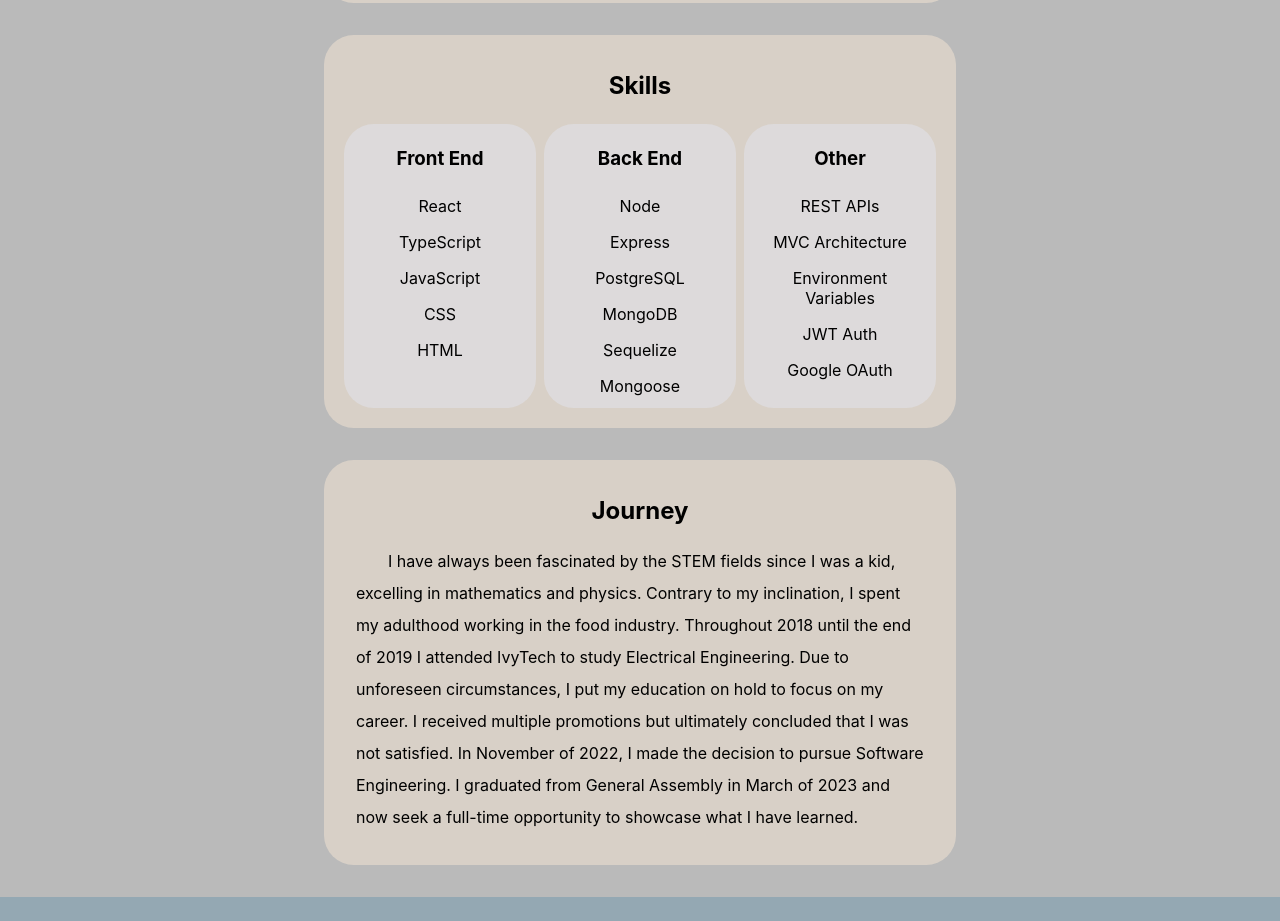
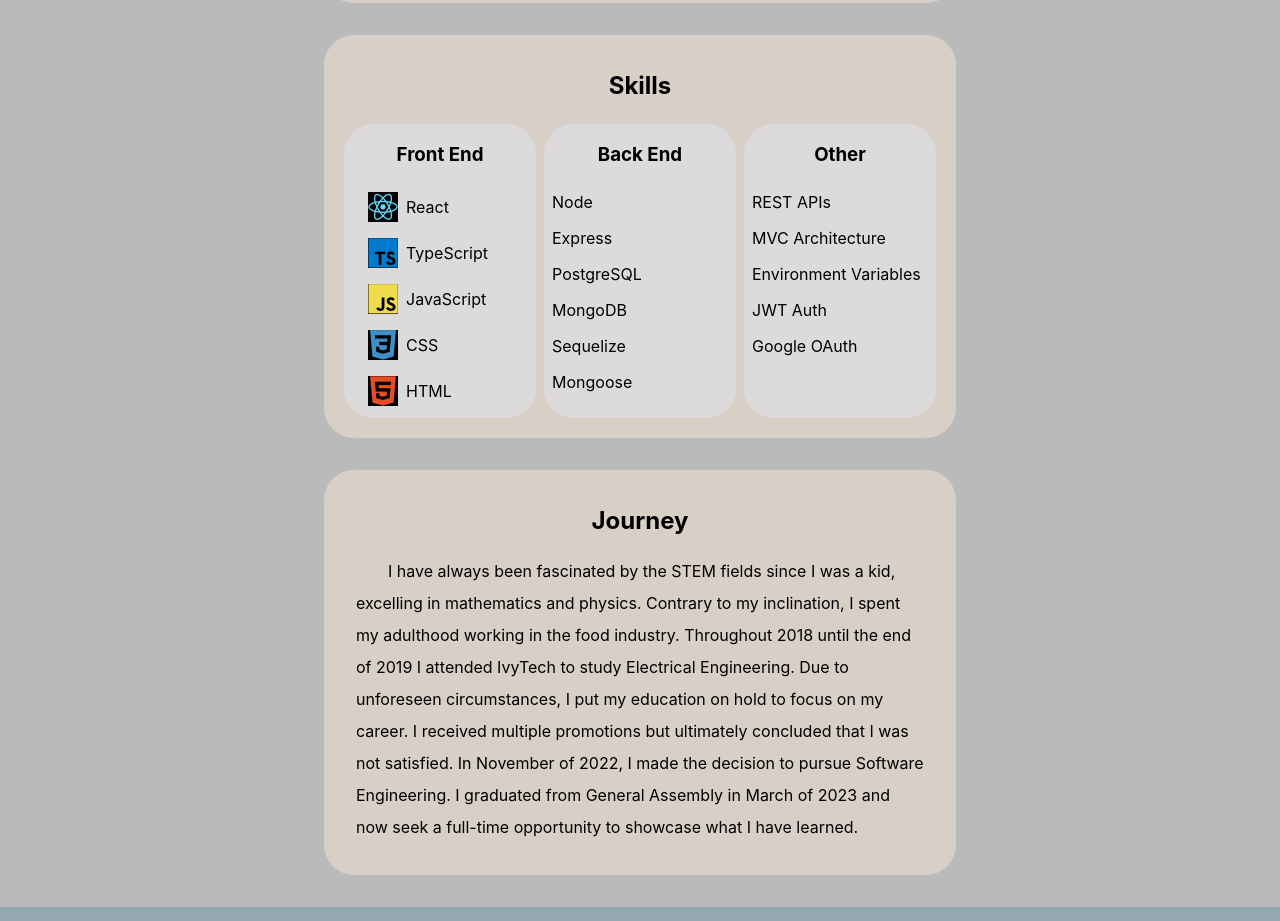
Before and after one commit to csalguera/portfolio-react, a React (Create React App) app: page / in a window 1280 px wide. Shown: the part 3300-4221 px from the top of the page. Built offline with nearby package versions, Linux system fonts and the light colour scheme.

Commit message:
add lookup table to render skill name and an associated image

```diff
--- a/public/index.html
+++ b/public/index.html
@@ -24,6 +24,7 @@
       work correctly both with client-side routing and a non-root public URL.
       Learn how to configure a non-root public URL by running `npm run build`.
     -->
+    <link rel="stylesheet" href="https://cdn.jsdelivr.net/gh/devicons/devicon@v2.15.1/devicon.min.css">
     <title>Carlos Salguera</title>
   </head>
   <body>
--- a/src/App.js
+++ b/src/App.js
@@ -33,7 +33,6 @@ function App() {
   useEffect(() => {
     const handleScroll = () => {
       const windowHeight = window.innerHeight
-      console.log(windowHeight);
       const scrollPosition = window.scrollY
       const projectsPosition = (windowHeight * 0.5) * (833 / windowHeight)
       const aboutPosition = (windowHeight * 2.8) * (833 / windowHeight)
--- /dev/null
+++ b/src/data/skills.js
@@ -0,0 +1,26 @@
+export const skills = [
+  {
+    frontend: [
+      {
+        name: 'React',
+        img: 'devicon-react-original colored'
+      },
+      {
+        name: 'TypeScript',
+        img: 'devicon-typescript-plain colored'
+      },
+      {
+        name: 'JavaScript',
+        img: 'devicon-javascript-plain colored'
+      },
+      {
+        name: 'CSS',
+        img: 'devicon-css3-plain colored'
+      },
+      {
+        name: 'HTML',
+        img: 'devicon-html5-plain colored'
+      },
+    ]
+  }
+]
--- a/src/pages/About/About.jsx
+++ b/src/pages/About/About.jsx
@@ -1,3 +1,6 @@
+// data
+import { skills } from '../../data/skills'
+
 // styles
 import styles from './About.module.css'
 
@@ -19,11 +22,14 @@ function About({ aboutRef }) {
         <div className={styles["skills-container"]}>
           <div className={styles["front-end"]}>
             <h3>Front End</h3>
-            <p>React</p>
-            <p>TypeScript</p>
-            <p>JavaScript</p>
-            <p>CSS</p>
-            <p>HTML</p>
+            {skills.map(layer => (
+                layer.frontend.map(skill => (
+                  <div className={styles["skill-container"]} key={skill.name}>
+                    <i className={skill.img} style={{backgroundColor: 'black'}}></i>
+                    <p>{skill.name}</p>
+                  </div>
+                ))
+            ))}
           </div>
           <div className={styles["back-end"]}>
             <h3>Back End</h3>
--- a/src/pages/About/About.module.css
+++ b/src/pages/About/About.module.css
@@ -37,15 +37,38 @@
   flex-wrap: wrap;
   flex-direction: column;
   justify-content: flex-start;
-  align-items: center;
-  padding: 4px;
+  align-items: start;
+  padding-bottom: 4px;
   margin: 4px;
   background-color: rgba(222, 220, 222, 0.9);
   border-radius: 30px;
 }
 
+.front-end h3,
+.back-end h3,
+.other h3 {
+  align-self: center;
+}
+
+.front-end .skill-container,
+.back-end .skill-container,
+.other .skill-container {
+  padding-left: 24px;
+}
+
 .skills-container p {
-  margin: 8px;;
+  margin: 8px;
+}
+
+.skill-container {
+  display: flex;
+  justify-content: center;
+  align-items: center;
+}
+
+.skill-container i {
+  font-size: 30px;
+  margin: 8px 0;
 }
 
 .journey-text {
--- a/src/pages/Projects/Projects.jsx
+++ b/src/pages/Projects/Projects.jsx
@@ -1,4 +1,4 @@
-// npm packages
+// data
 import { projects } from '../../data/projects'
 
 // components
```
